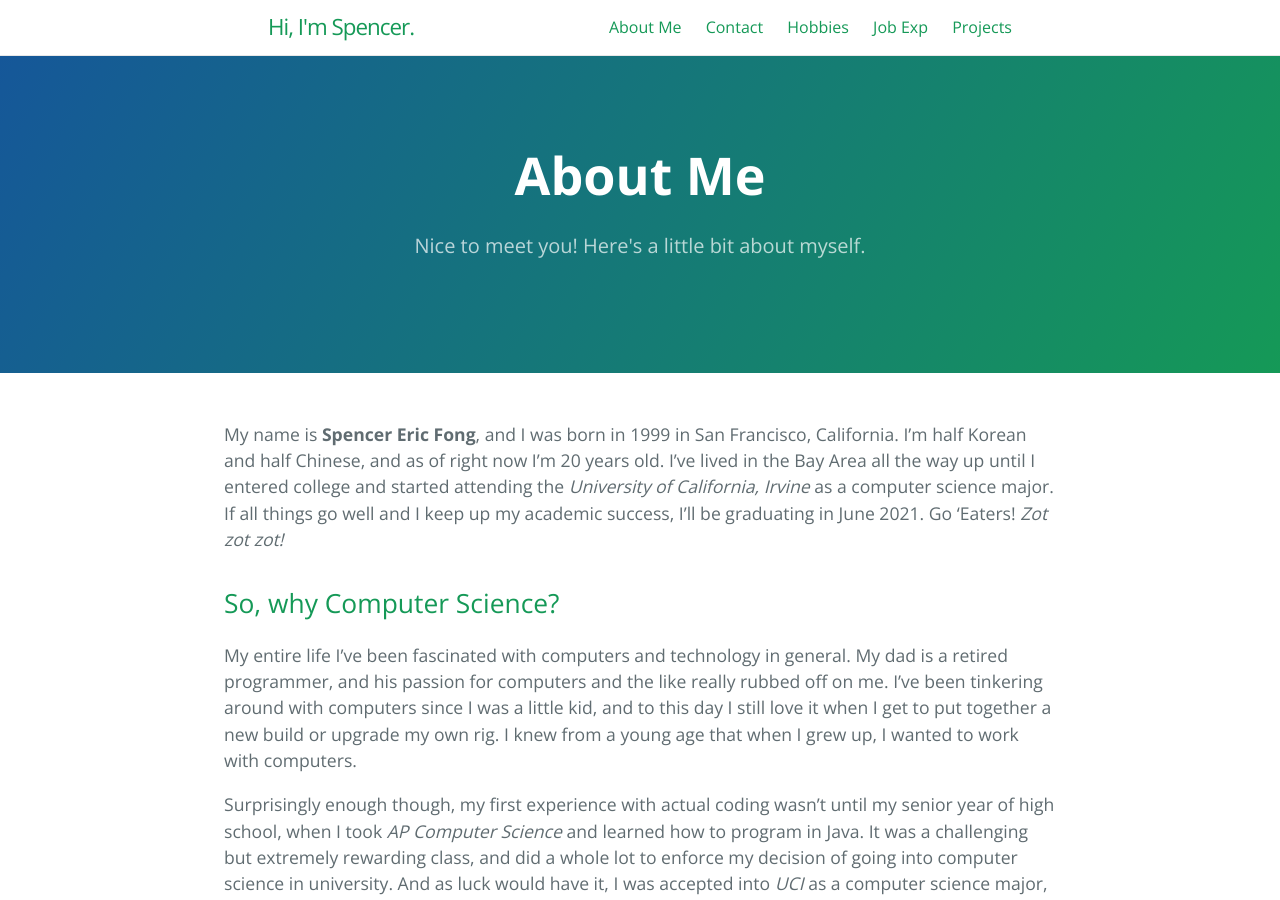
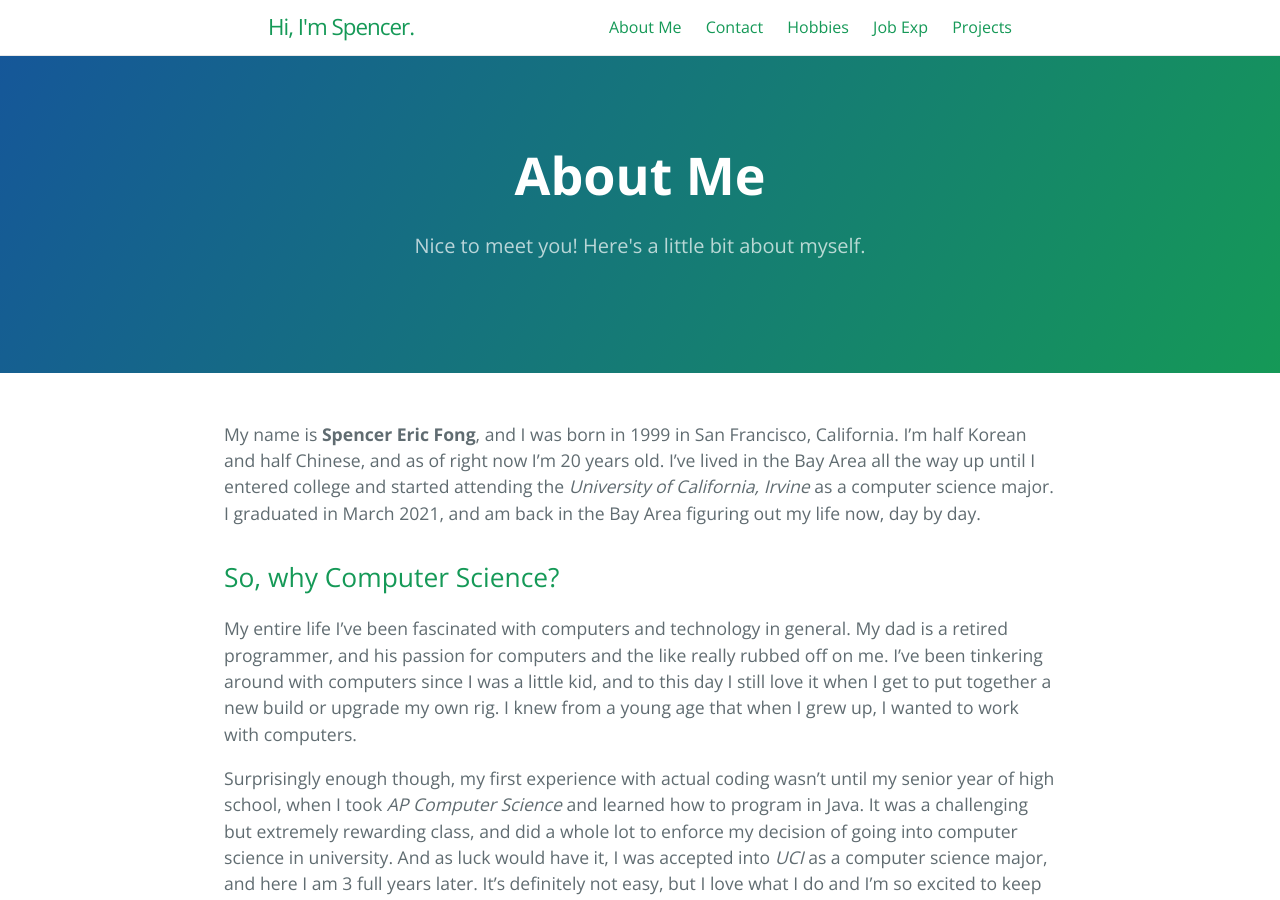
Before and after one commit to spencerericfong/spencerericfong.github.io, a Jekyll site: the page built from about.md, in a window 1280 px wide and 900 px high. Built offline with Jekyll 4.4.1, drawn with Linux system fonts in a browser that asks for light colours.

Commit message:
Minor updates post-grad

```diff
--- a/about.md
+++ b/about.md
@@ -6,7 +6,7 @@ permalink: /about.html
 ---
 
 My name is **Spencer Eric Fong**, and I was born in 1999 in San Francisco, California. I'm half Korean and half Chinese, and as of right now I'm 20 years old.
-I've lived in the Bay Area all the way up until I entered college and started attending the *University of California, Irvine* as a computer science major. If all things go well and I keep up my academic success, I'll be graduating in June 2021. Go 'Eaters! *Zot zot zot!*
+I've lived in the Bay Area all the way up until I entered college and started attending the *University of California, Irvine* as a computer science major. I graduated in March 2021, and am back in the Bay Area figuring out my life now, day by day.
 
 
 ## So, why Computer Science?
```
Also changed, not shown: contact.md (+1 -1 lines), hobbies.md (+1 -1 lines).
